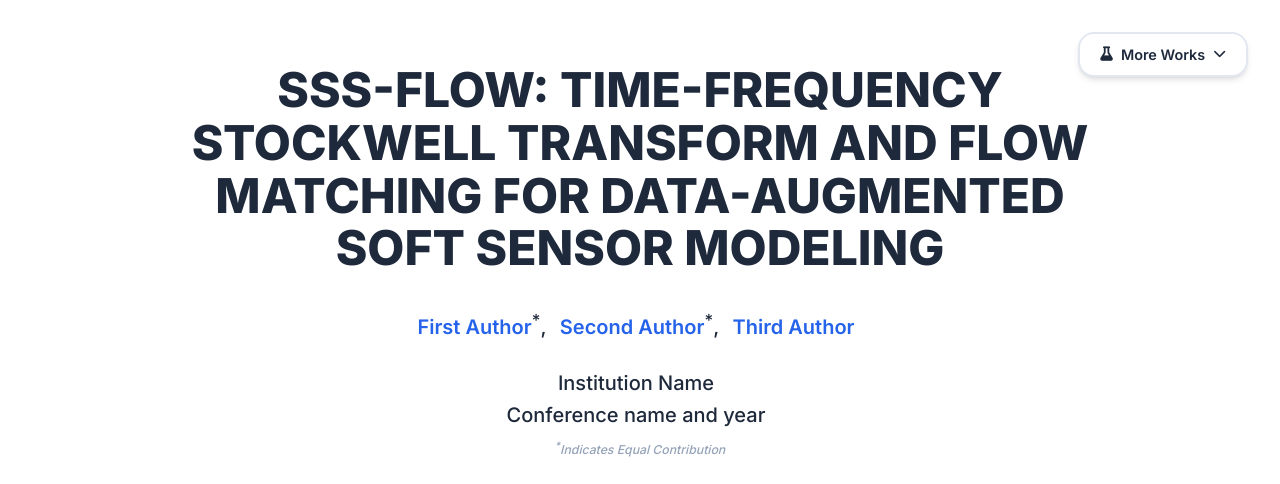
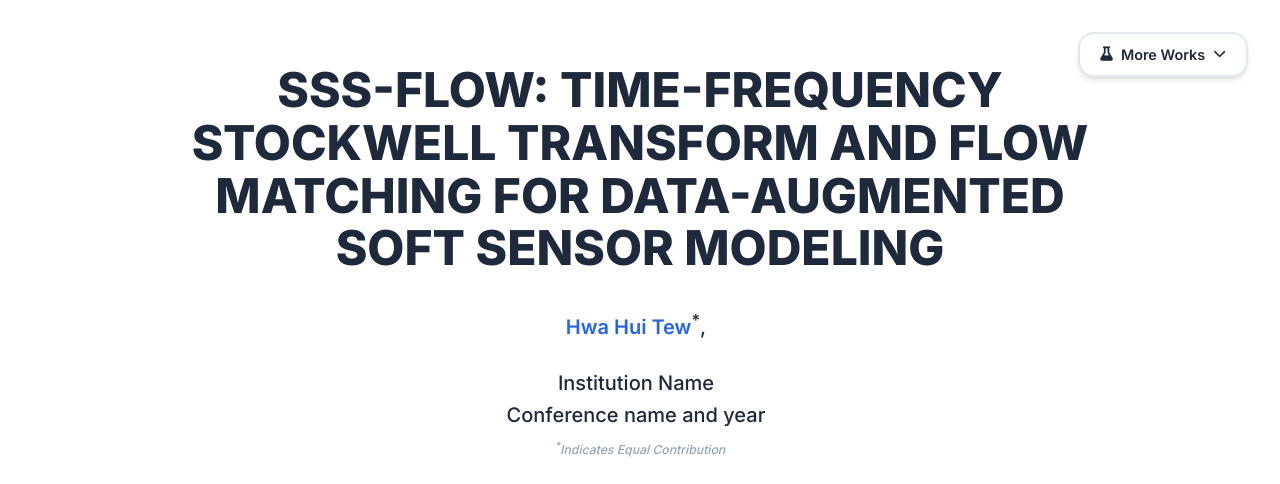
Before and after one commit to htew0001/SSS-Flow, a plain HTML site: page index.html in a window 1280 px wide. Shown: the top 484 px of the page. Drawn offline with nearby package versions, Linux system fonts and the light colour scheme; some icons are missing.

Commit message:
Update index.html

```diff
--- a/index.html
+++ b/index.html
@@ -246,11 +246,11 @@ DATA-AUGMENTED SOFT SENSOR MODELING</h1>
             <div class="is-size-5 publication-authors">
               <!-- TODO: Replace with your paper authors and their personal links -->
               <span class="author-block">
-                <a href="FIRST AUTHOR PERSONAL LINK" target="_blank">First Author</a><sup>*</sup>,</span>
-                <span class="author-block">
+                <a href="FIRST AUTHOR PERSONAL LINK" target="_blank">Hwa Hui Tew</a><sup>*</sup>,</span>
+<!--                 <span class="author-block">
                   <a href="SECOND AUTHOR PERSONAL LINK" target="_blank">Second Author</a><sup>*</sup>,</span>
                   <span class="author-block">
-                    <a href="THIRD AUTHOR PERSONAL LINK" target="_blank">Third Author</a>
+                    <a href="THIRD AUTHOR PERSONAL LINK" target="_blank">Third Author</a> -->
                   </span>
                   </div>
 
```
